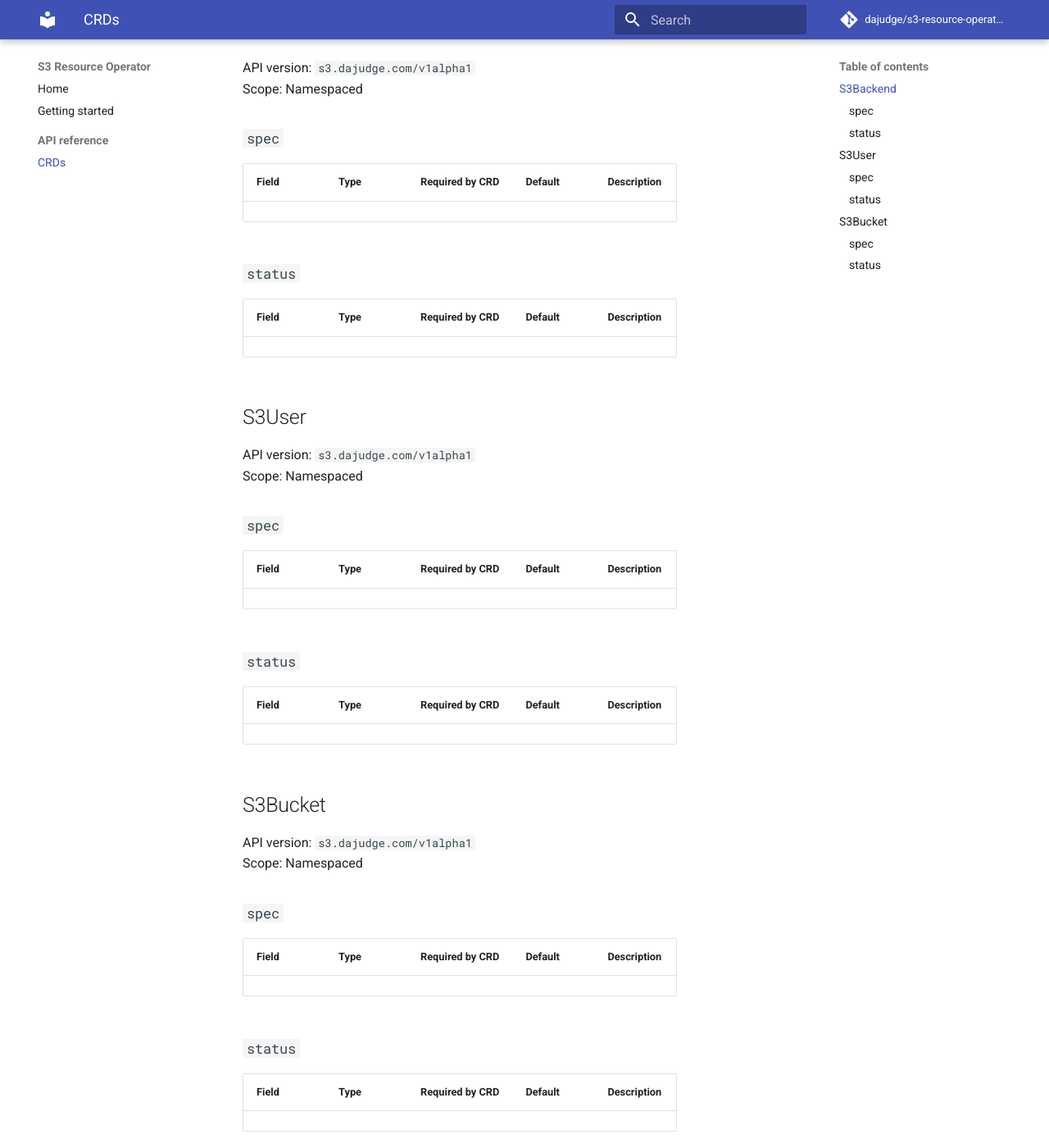
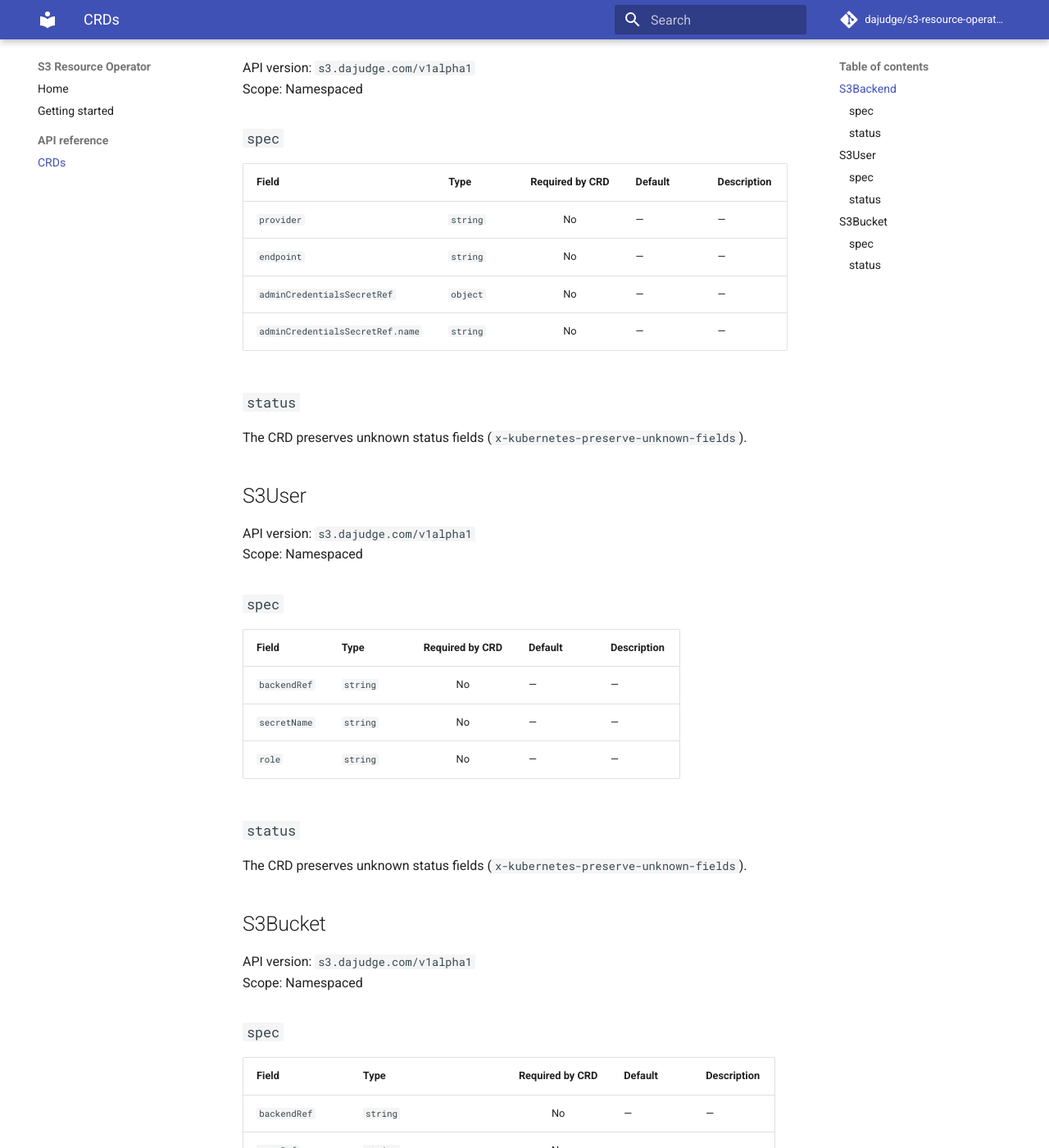
Before and after one commit to dajudge/s3-resource-operator, an MkDocs documentation site: the page built from docs/reference/crds.md, in a window 1280 px wide and 1400 px high, scrolled down 319 px. Shown: the whole window at 82% size. Built offline with MkDocs 1.6.1 and Material for MkDocs 9.7.7, drawn with Linux system fonts in a browser that asks for light colours; comment, search, counter and statistics services are not loaded; some of the changed text lies outside the part shown.

Commit message:
Refresh generated CRD reference

```diff
--- a/docs/reference/crds.md
+++ b/docs/reference/crds.md
@@ -13,11 +13,14 @@ Scope: Namespaced
 
 | Field | Type | Required by CRD | Default | Description |
 | --- | --- | :---: | --- | --- |
+| `provider` | `string` | No | — | — |
+| `endpoint` | `string` | No | — | — |
+| `adminCredentialsSecretRef` | `object` | No | — | — |
+| `adminCredentialsSecretRef.name` | `string` | No | — | — |
 
 ### `status`
 
-| Field | Type | Required by CRD | Default | Description |
-| --- | --- | :---: | --- | --- |
+The CRD preserves unknown status fields (`x-kubernetes-preserve-unknown-fields`).
 
 ## S3User
 
@@ -28,11 +31,13 @@ Scope: Namespaced
 
 | Field | Type | Required by CRD | Default | Description |
 | --- | --- | :---: | --- | --- |
+| `backendRef` | `string` | No | — | — |
+| `secretName` | `string` | No | — | — |
+| `role` | `string` | No | — | — |
 
 ### `status`
 
-| Field | Type | Required by CRD | Default | Description |
-| --- | --- | :---: | --- | --- |
+The CRD preserves unknown status fields (`x-kubernetes-preserve-unknown-fields`).
 
 ## S3Bucket
 
@@ -43,8 +48,11 @@ Scope: Namespaced
 
 | Field | Type | Required by CRD | Default | Description |
 | --- | --- | :---: | --- | --- |
+| `backendRef` | `string` | No | — | — |
+| `userRef` | `string` | No | — | — |
+| `bucketName` | `string` | No | — | — |
+| `deletionPolicy` | `string` (`DELETE` \| `RETAIN`) | No | — | — |
 
 ### `status`
 
-| Field | Type | Required by CRD | Default | Description |
-| --- | --- | :---: | --- | --- |
+The CRD preserves unknown status fields (`x-kubernetes-preserve-unknown-fields`).
```
